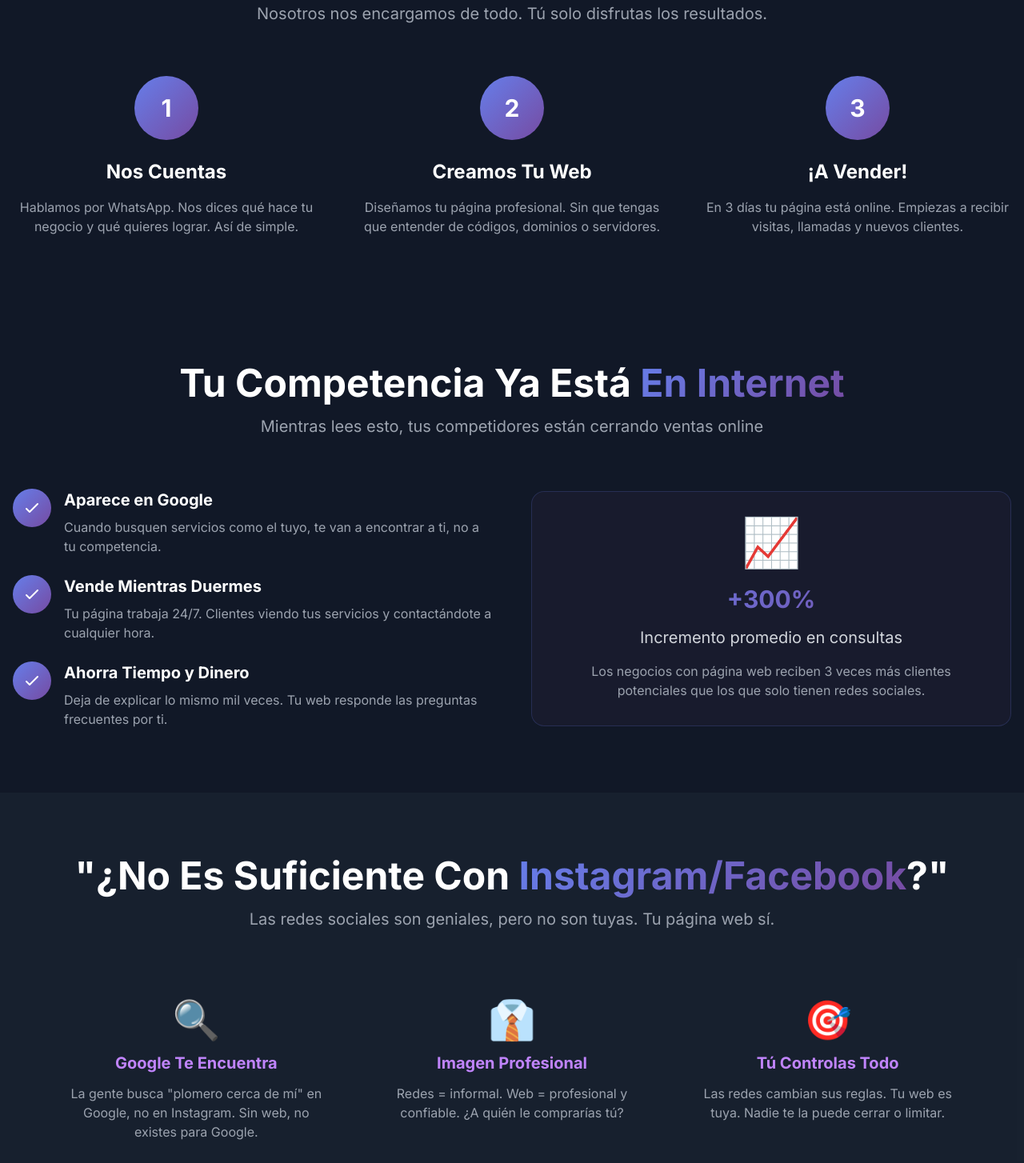
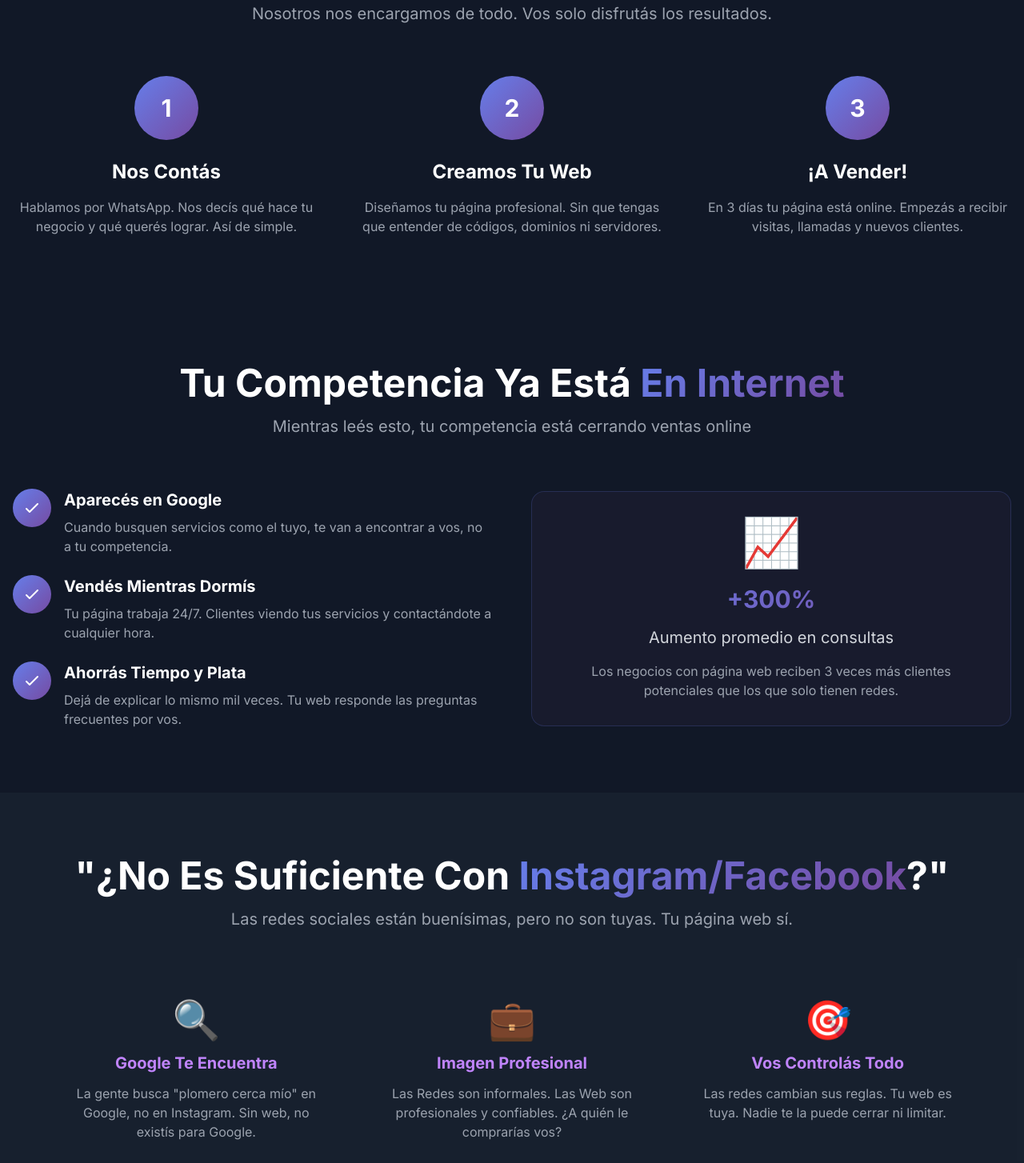
Before and after one commit to P3trusRom4nus/SIMETRIKA, a plain HTML site: page index.html in a window 1280 px wide. Shown: the part 1343-2797 px from the top of the page at 80% size. Drawn offline with nearby package versions, Linux system fonts and the light colour scheme.

Commit message:
Add files via upload

```diff
--- a/index.html
+++ b/index.html
@@ -116,7 +116,7 @@
                 <span class="gradient-text block mt-2">En Internet</span>
             </h1>
             <p class="text-xl md:text-2xl text-gray-300 mb-8 max-w-3xl mx-auto">
-                Sin complicaciones. Sin tecnicismos. Solo una página web profesional que hace crecer tu negocio.
+                Sin vueltas. Sin tecnicismos. Solo una página web profesional que te hace crecer el negocio.
             </p>
             <div class="inline-block glow rounded-full mb-8">
                 <p class="gradient-bg px-8 py-4 rounded-full text-xl font-bold">
@@ -141,7 +141,7 @@
                 ¿Por Qué Necesitas Una <span class="gradient-text">Página Web?</span>
             </h2>
             <p class="text-xl text-gray-400 text-center mb-16 max-w-2xl mx-auto">
-                Porque tus clientes te están buscando en Google ahora mismo
+                Porque tus clientes te están buscando en Google justo ahora
             </p>
 
             <div class="grid md:grid-cols-3 gap-8">
@@ -149,7 +149,7 @@
                     <div class="text-5xl mb-4">🎯</div>
                     <h3 class="text-2xl font-bold mb-4 text-purple-400">Más Clientes</h3>
                     <p class="text-gray-300">
-                        El 97% de las personas buscan negocios locales en internet. Si no estás ahí, están comprando a tu competencia.
+                        El 97% de la gente busca negocios cerca en internet. Si no estás ahí, están comprándole a tu competencia.
                     </p>
                 </div>
 
@@ -165,7 +165,7 @@
                     <div class="text-5xl mb-4">📱</div>
                     <h3 class="text-2xl font-bold mb-4 text-purple-400">Siempre Disponible</h3>
                     <p class="text-gray-300">
-                        Tus clientes pueden encontrarte, ver tus servicios y contactarte a cualquier hora, incluso cuando duermes.
+                        Tus clientes pueden encontrarte, ver tus servicios y contactarte a cualquier hora, incluso cuando dormís.
                     </p>
                 </div>
             </div>
@@ -179,7 +179,7 @@
                 Simple, Rápido y <span class="gradient-text">Sin Dolores de Cabeza</span>
             </h2>
             <p class="text-xl text-gray-400 text-center mb-16 max-w-2xl mx-auto">
-                Nosotros nos encargamos de todo. Tú solo disfrutas los resultados.
+                Nosotros nos encargamos de todo. Vos solo disfrutás los resultados.
             </p>
 
             <div class="grid md:grid-cols-3 gap-12">
@@ -187,9 +187,9 @@
                     <div class="gradient-bg w-20 h-20 rounded-full flex items-center justify-center text-3xl font-bold mx-auto mb-6">
                         1
                     </div>
-                    <h3 class="text-2xl font-bold mb-4">Nos Cuentas</h3>
+                    <h3 class="text-2xl font-bold mb-4">Nos Contás</h3>
                     <p class="text-gray-400">
-                        Hablamos por WhatsApp. Nos dices qué hace tu negocio y qué quieres lograr. Así de simple.
+                        Hablamos por WhatsApp. Nos decís qué hace tu negocio y qué querés lograr. Así de simple.
                     </p>
                 </div>
 
@@ -199,7 +199,7 @@
                     </div>
                     <h3 class="text-2xl font-bold mb-4">Creamos Tu Web</h3>
                     <p class="text-gray-400">
-                        Diseñamos tu página profesional. Sin que tengas que entender de códigos, dominios o servidores.
+                        Diseñamos tu página profesional. Sin que tengas que entender de códigos, dominios ni servidores.
                     </p>
                 </div>
 
@@ -209,7 +209,7 @@
                     </div>
                     <h3 class="text-2xl font-bold mb-4">¡A Vender!</h3>
                     <p class="text-gray-400">
-                        En 3 días tu página está online. Empiezas a recibir visitas, llamadas y nuevos clientes.
+                        En 3 días tu página está online. Empezás a recibir visitas, llamadas y nuevos clientes.
                     </p>
                 </div>
             </div>
@@ -223,7 +223,7 @@
                 Tu Competencia Ya Está <span class="gradient-text">En Internet</span>
             </h2>
             <p class="text-xl text-gray-400 text-center mb-16 max-w-2xl mx-auto">
-                Mientras lees esto, tus competidores están cerrando ventas online
+                Mientras leés esto, tu competencia está cerrando ventas online
             </p>
 
             <div class="grid md:grid-cols-2 gap-12 items-center">
@@ -236,8 +236,8 @@
                                 </svg>
                             </div>
                             <div>
-                                <h3 class="text-xl font-bold mb-2">Aparece en Google</h3>
-                                <p class="text-gray-400">Cuando busquen servicios como el tuyo, te van a encontrar a ti, no a tu competencia.</p>
+                                <h3 class="text-xl font-bold mb-2">Aparecés en Google</h3>
+                                <p class="text-gray-400">Cuando busquen servicios como el tuyo, te van a encontrar a vos, no a tu competencia.</p>
                             </div>
                         </div>
 
@@ -248,7 +248,7 @@
                                 </svg>
                             </div>
                             <div>
-                                <h3 class="text-xl font-bold mb-2">Vende Mientras Duermes</h3>
+                                <h3 class="text-xl font-bold mb-2">Vendés Mientras Dormís</h3>
                                 <p class="text-gray-400">Tu página trabaja 24/7. Clientes viendo tus servicios y contactándote a cualquier hora.</p>
                             </div>
                         </div>
@@ -260,8 +260,8 @@
                                 </svg>
                             </div>
                             <div>
-                                <h3 class="text-xl font-bold mb-2">Ahorra Tiempo y Dinero</h3>
-                                <p class="text-gray-400">Deja de explicar lo mismo mil veces. Tu web responde las preguntas frecuentes por ti.</p>
+                                <h3 class="text-xl font-bold mb-2">Ahorrás Tiempo y Plata</h3>
+                                <p class="text-gray-400">Dejá de explicar lo mismo mil veces. Tu web responde las preguntas frecuentes por vos.</p>
                             </div>
                         </div>
                     </div>
@@ -271,8 +271,8 @@
                     <div class="text-center">
                         <p class="text-6xl mb-6">📈</p>
                         <h3 class="text-3xl font-bold mb-4 gradient-text">+300%</h3>
-                        <p class="text-xl text-gray-300 mb-4">Incremento promedio en consultas</p>
-                        <p class="text-gray-400">Los negocios con página web reciben 3 veces más clientes potenciales que los que solo tienen redes sociales.</p>
+                        <p class="text-xl text-gray-300 mb-4">Aumento promedio en consultas</p>
+                        <p class="text-gray-400">Los negocios con página web reciben 3 veces más clientes potenciales que los que solo tienen redes.</p>
                     </div>
                 </div>
             </div>
@@ -286,33 +286,33 @@
                 "¿No Es Suficiente Con <span class="gradient-text">Instagram/Facebook</span>?"
             </h2>
             <p class="text-xl text-gray-400 text-center mb-16">
-                Las redes sociales son geniales, pero no son tuyas. Tu página web sí.
+                Las redes sociales están buenísimas, pero no son tuyas. Tu página web sí.
             </p>
 
             <div class="grid md:grid-cols-3 gap-8">
                 <div class="text-center p-6">
                     <div class="text-5xl mb-4">🔍</div>
                     <h3 class="text-xl font-bold mb-3 text-purple-400">Google Te Encuentra</h3>
-                    <p class="text-gray-400">La gente busca "plomero cerca de mí" en Google, no en Instagram. Sin web, no existes para Google.</p>
+                    <p class="text-gray-400">La gente busca "plomero cerca mío" en Google, no en Instagram. Sin web, no existís para Google.</p>
                 </div>
 
                 <div class="text-center p-6">
-                    <div class="text-5xl mb-4">👔</div>
+                    <div class="text-5xl mb-4">💼</div>
                     <h3 class="text-xl font-bold mb-3 text-purple-400">Imagen Profesional</h3>
-                    <p class="text-gray-400">Redes = informal. Web = profesional y confiable. ¿A quién le comprarías tú?</p>
+                    <p class="text-gray-400">Las Redes son informales. Las Web son profesionales y confiables. ¿A quién le comprarías vos?</p>
                 </div>
 
                 <div class="text-center p-6">
                     <div class="text-5xl mb-4">🎯</div>
-                    <h3 class="text-xl font-bold mb-3 text-purple-400">Tú Controlas Todo</h3>
-                    <p class="text-gray-400">Las redes cambian sus reglas. Tu web es tuya. Nadie te la puede cerrar o limitar.</p>
+                    <h3 class="text-xl font-bold mb-3 text-purple-400">Vos Controlás Todo</h3>
+                    <p class="text-gray-400">Las redes cambian sus reglas. Tu web es tuya. Nadie te la puede cerrar ni limitar.</p>
                 </div>
             </div>
 
             <div class="mt-12 text-center">
                 <div class="inline-block feature-card p-6 rounded-xl">
                     <p class="text-lg text-gray-300">
-                        💡 <span class="font-bold">Pro Tip:</span> Usa las redes sociales Y tu web juntas. Las redes traen tráfico, tu web cierra las ventas.
+                        💡 <span class="font-bold">Tip:</span> Usá las redes sociales Y tu web juntas. Las redes traen tráfico, tu web cierra las ventas.
                     </p>
                 </div>
             </div>
@@ -366,7 +366,7 @@
                     <div class="text-3xl">✅</div>
                     <div>
                         <h4 class="text-xl font-bold mb-2">Optimizada para Google</h4>
-                        <p class="text-gray-400">Para que te encuentren fácilmente</p>
+                        <p class="text-gray-400">Para que te encuentren super fácil</p>
                     </div>
                 </div>
 
@@ -385,10 +385,10 @@
     <section id="contacto" class="py-20 px-4">
         <div class="max-w-4xl mx-auto text-center">
             <h2 class="text-4xl md:text-6xl font-bold mb-6">
-                Deja de Perder Clientes por <span class="gradient-text">No Tener Web</span>
+                Dejá de Perder Clientes por <span class="gradient-text">No Tener Web</span>
             </h2>
             <p class="text-xl text-gray-300 mb-8">
-                Cada día sin página web es dinero que está ganando tu competencia.
+                Cada día sin página web es plata que está ganando tu competencia.
             </p>
             <div class="inline-block glow rounded-2xl p-8 feature-card">
                 <p class="text-3xl font-bold mb-6">
```
